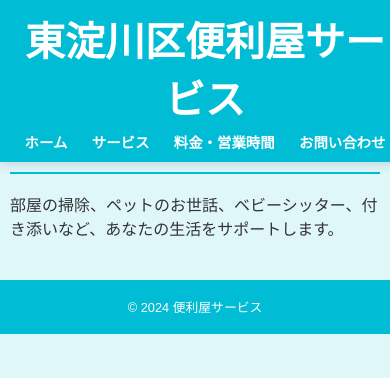
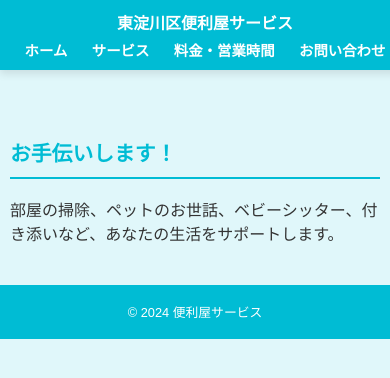
Before and after one commit to daichiPon/daichiPon.github.io, a website: page docs/view/index.html in a window 390 px wide. Drawn offline with Linux system fonts and the light colour scheme.

Commit message:
テスト

```diff
--- a/docs/view/styles.css
+++ b/docs/view/styles.css
@@ -151,7 +151,11 @@ footer {
     }
 
     main {
-        padding: 115px 10px 10px; /* ヘッダーの高さに合わせて調整 */
+        padding: 120px 10px 10px; /* ヘッダーの高さに合わせて調整 */
+    }
+
+    header h1 {
+        font-size: 1em;
     }
 
     h2 {
```
